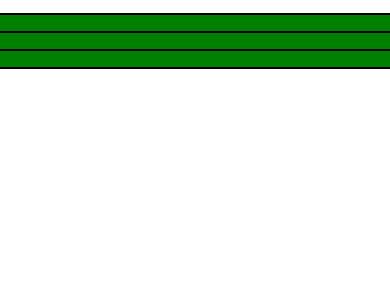
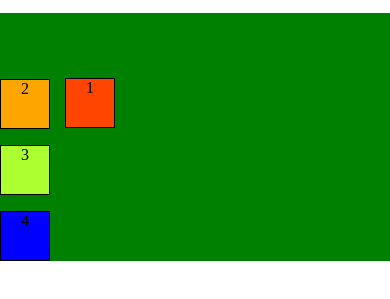
Before and after one commit to Khamzakhon/coursera, a plain HTML site: page site/positioning elements.html in a window 390 px wide. Shown: the part 61-360 px from the top of the page. Drawn offline with Linux system fonts and the light colour scheme.

```diff
--- a/site/positioning elements.html
+++ b/site/positioning elements.html
@@ -18,16 +18,35 @@
 	}
 	p {
 		border: 1px solid black;
+		width: 50px;
+		height: 50px;
+		box-sizing: border-box;
+		text-align: center;
+	}
+	#p1 {
+		background-color: orangered;
+		position: relative;
+		top: 65px;
+		left: 65px;
+	}
+	#p2 {
+		background-color: orange;
+	}
+	#p3 {
+		background-color: greenyellow;
+	}
+	#p4 {
+		background-color: blue;
 	}
 	</style>
 </head>
 <body>
 <h1>Positioning elements</h1>
 <div id="container">
-	<p id="p1"></p>
-	<p id="p2"></p>
-	<p id="p3"></p>
-	<p id="p4"></p>
+	<p id="p1">1</p>
+	<p id="p2">2</p>
+	<p id="p3">3</p>
+	<p id="p4">4</p>
 </div>
 </body>
 </html>
```
